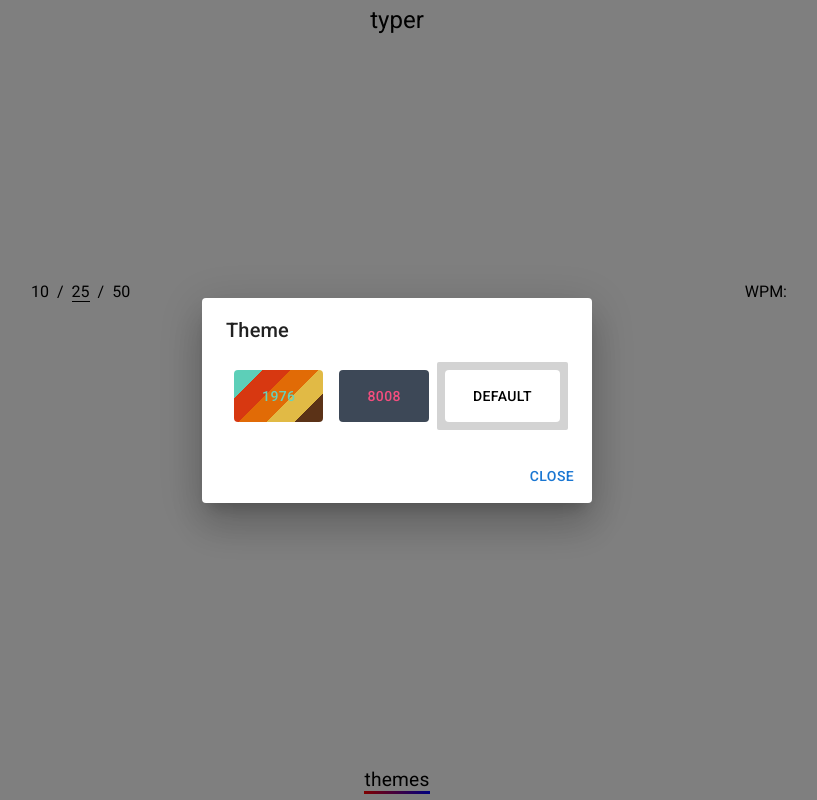
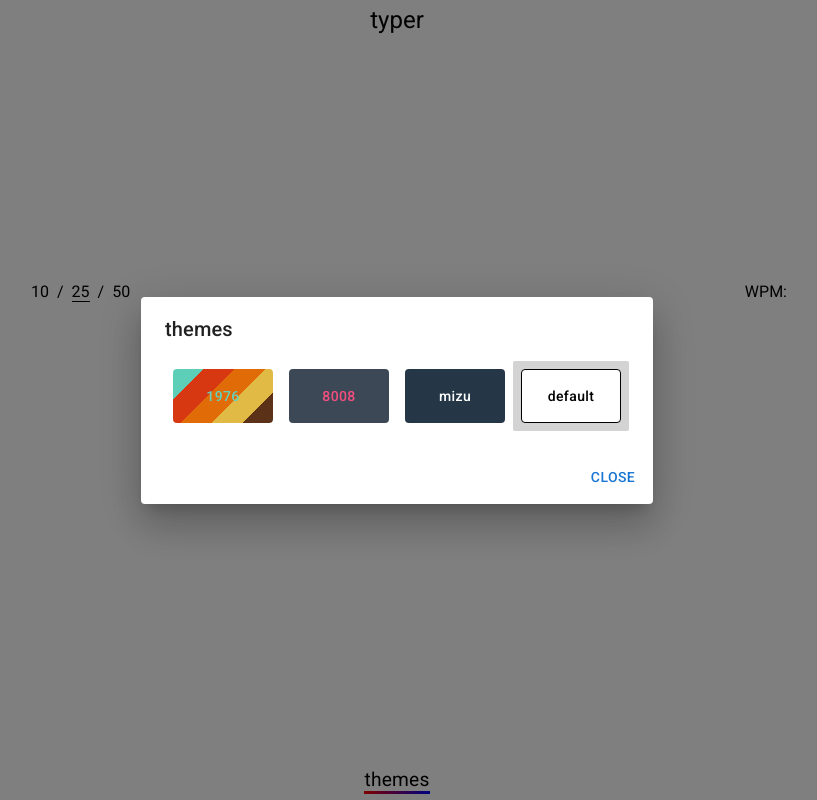
Before and after one commit to nkuek/archetyper, a React (Create React App) app: page / in a window 1280 px wide. Both pictures are taken after a click on the element "themes". Shown: the whole page, without its empty margins (243-1060 px from the left). Built offline with nearby package versions, Linux system fonts and the light colour scheme.

Commit message:
added mizu theme and updated stats theme

```diff
--- a/src/components/Stats/index.tsx
+++ b/src/components/Stats/index.tsx
@@ -13,6 +13,7 @@ import {
   CartesianGrid,
   ComposedChart,
   Scatter,
+  Label,
 } from 'recharts';
 import { Tooltip as MuiTooltip } from '@mui/material';
 import { ThemeContext } from 'providers';
@@ -180,17 +181,14 @@ const Stats = () => {
       >
         <ResponsiveContainer width={'100%'} height={250}>
           <ComposedChart margin={{ right: 20 }} data={wpmData}>
-            <CartesianGrid />
-            <XAxis
-              label={{
-                value: 'words',
-                dy: 15,
-                fill: theme.graphText || theme.words,
-                position: 'insideBottom',
-                offset: 10,
-              }}
-              dataKey="wordNum"
-            />
+            <CartesianGrid stroke={theme.cartesian || theme.words} />
+            <XAxis height={40} dataKey="wordNum" stroke={theme.cartesian}>
+              <Label
+                value="words"
+                fill={theme.graphText || theme.words}
+                position="insideBottom"
+              />
+            </XAxis>
             <YAxis
               yAxisId="left"
               label={{
@@ -201,6 +199,7 @@ const Stats = () => {
               }}
               dataKey="wpm"
               type="number"
+              stroke={theme.cartesian}
             />
             <YAxis
               yAxisId="right"
@@ -208,13 +207,14 @@ const Stats = () => {
               label={{
                 value: 'errors',
                 angle: 90,
-                dx: 15,
+                dx: 5,
                 fill: theme.graphText || theme.words,
               }}
               dataKey="errors"
               domain={[0, 'dataMax + 1']}
               allowDecimals={false}
               type="number"
+              stroke={theme.cartesian}
             />
             <Tooltip content={<CustomTooltip />} />
             <Line
@@ -266,7 +266,7 @@ const Stats = () => {
           justifyContent: 'center',
         }}
       >
-        <Button sx={{ color: theme.currentWord }} onClick={handleReset}>
+        <Button sx={{ color: theme.buttonText }} onClick={handleReset}>
           <ReplayIcon />
         </Button>
       </Container>
--- a/src/components/Themes/index.tsx
+++ b/src/components/Themes/index.tsx
@@ -17,12 +17,13 @@ const Themes: FC<IProps> = ({ open, onClose }) => {
   const { themeName, setThemeName } = useContext(ThemeContext);
   return (
     <Dialog open={open} onClose={onClose}>
-      <DialogTitle>Theme</DialogTitle>
+      <DialogTitle>themes</DialogTitle>
       <DialogContent sx={{ display: 'flex' }}>
         {Object.keys(themeList).map((themeListItem) => {
           const theme = themeList[themeListItem];
           return (
             <div
+              key={themeListItem}
               style={{
                 padding: '.5em',
                 display: 'flex',
@@ -41,6 +42,9 @@ const Themes: FC<IProps> = ({ open, onClose }) => {
                     bgcolor: theme.buttonBackground,
                     transform: 'scale(105%)',
                   },
+                  textTransform: 'lowercase',
+                  border: theme.border || '',
+                  width: 100,
                 }}
                 onClick={() => {
                   setThemeName(themeListItem);
--- a/src/providers/ThemeProvider/themeList.tsx
+++ b/src/providers/ThemeProvider/themeList.tsx
@@ -12,6 +12,8 @@ export interface ITheme {
   lineColor?: string;
   headings?: string;
   gradientUnderline?: string[];
+  cartesian?: string;
+  border?: string;
 }
 export interface IThemeList {
   [key: string]: ITheme;
@@ -20,6 +22,7 @@ const themeList: IThemeList = {
   1976: {
     buttonBackground:
       'linear-gradient(135deg, rgb(93, 207, 184) 20%, rgb(215, 56, 17) 20%, rgb(215, 56, 17) 40%, rgb(225, 107, 6) 40%, rgb(225, 107, 6) 60%, rgb(225, 186, 69) 60%, rgb(225, 186, 69) 80%, rgb(91, 50, 23) 80%)',
+    buttonText: '#66d2bc',
     pageBackground:
       'linear-gradient(135deg, rgb(93, 207, 184) 20%, rgb(215, 56, 17) 20%, rgb(215, 56, 17) 40%, rgb(225, 107, 6) 40%, rgb(225, 107, 6) 60%, rgb(225, 186, 69) 60%, rgb(225, 186, 69) 80%, rgb(91, 50, 23) 80%)',
     wordBoxBackground: '#492812',
@@ -32,6 +35,7 @@ const themeList: IThemeList = {
     lineColor: '#66d2bc',
     headings: 'black',
     gradientUnderline: ['#d73811', '#e1ba45'],
+    cartesian: 'hsl(45deg 72% 58%)',
   },
   8008: {
     buttonBackground: 'hsl(215deg 18% 29%)',
@@ -46,6 +50,22 @@ const themeList: IThemeList = {
     lineColor: 'hsl(342deg 88% 63%)',
     gradientUnderline: ['#6f7b8a', 'hsl(342deg 88% 63%)'],
     headings: 'hsl(342deg 88% 63%)',
+    wordsContrast: 'hsl(342deg 88% 63%)',
+  },
+  mizu: {
+    buttonBackground: '#253746',
+    buttonText: 'white',
+    pageBackground: '#253746',
+    wordBoxBackground: '#b9d9eb',
+    currentWord: 'hsl(269deg 67% 66%)',
+    currentChar: 'hsl(269deg 67% 36%)',
+    words: '#253746',
+    correct: '#68b723',
+    lineColor: 'hsl(269deg 67% 66%)',
+    headings: 'white',
+    wordsContrast: 'white',
+    cartesian: '#253746',
+    gradientUnderline: ['#b9d9eb', 'hsl(269deg 67% 66%)'],
   },
   default: {
     buttonBackground: 'white',
@@ -56,6 +76,7 @@ const themeList: IThemeList = {
     words: 'black',
     correct: 'green',
     headings: 'black',
+    border: '1px solid black',
   },
 };
 export default themeList;
```
